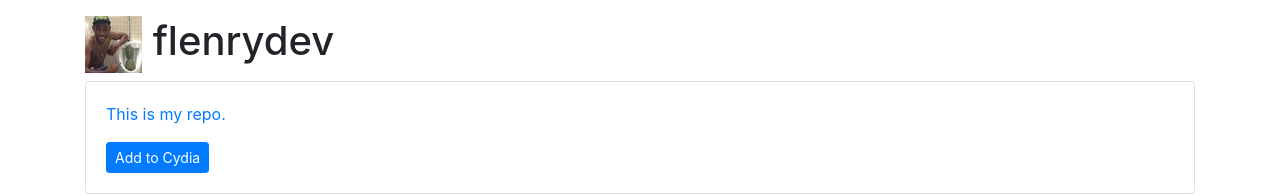
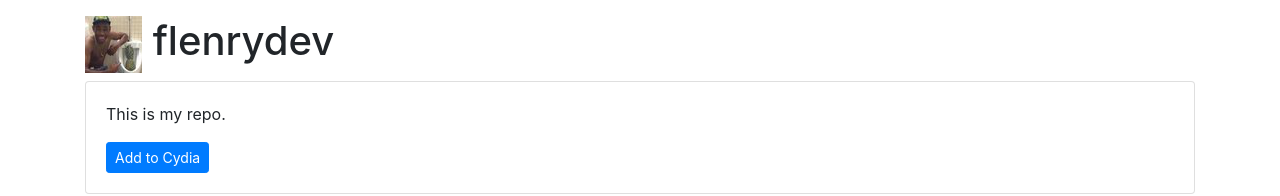
Before and after one commit to flenrydev/repo, a plain HTML site: page index.html in a window 1280 px wide. Shown: the top 196 px of the page. Drawn offline with nearby package versions, Linux system fonts and the light colour scheme.

Commit message:
Update index.html

```diff
--- a/index.html
+++ b/index.html
@@ -17,7 +17,7 @@
 <div class="container">
 	<div class="card">
 		<div class="card-body">
-			<p><span class="text-primary">This is my repo.</p>
+			<p><span class="card-text">This is my repo.</p>
 			<a class="btn btn-sm btn-primary" href="cydia://url/https://cydia.saurik.com/api/share#?source=https://flenrydev.github.io/repo/">Add to Cydia</a>
 		</div>
 	</div>
```
